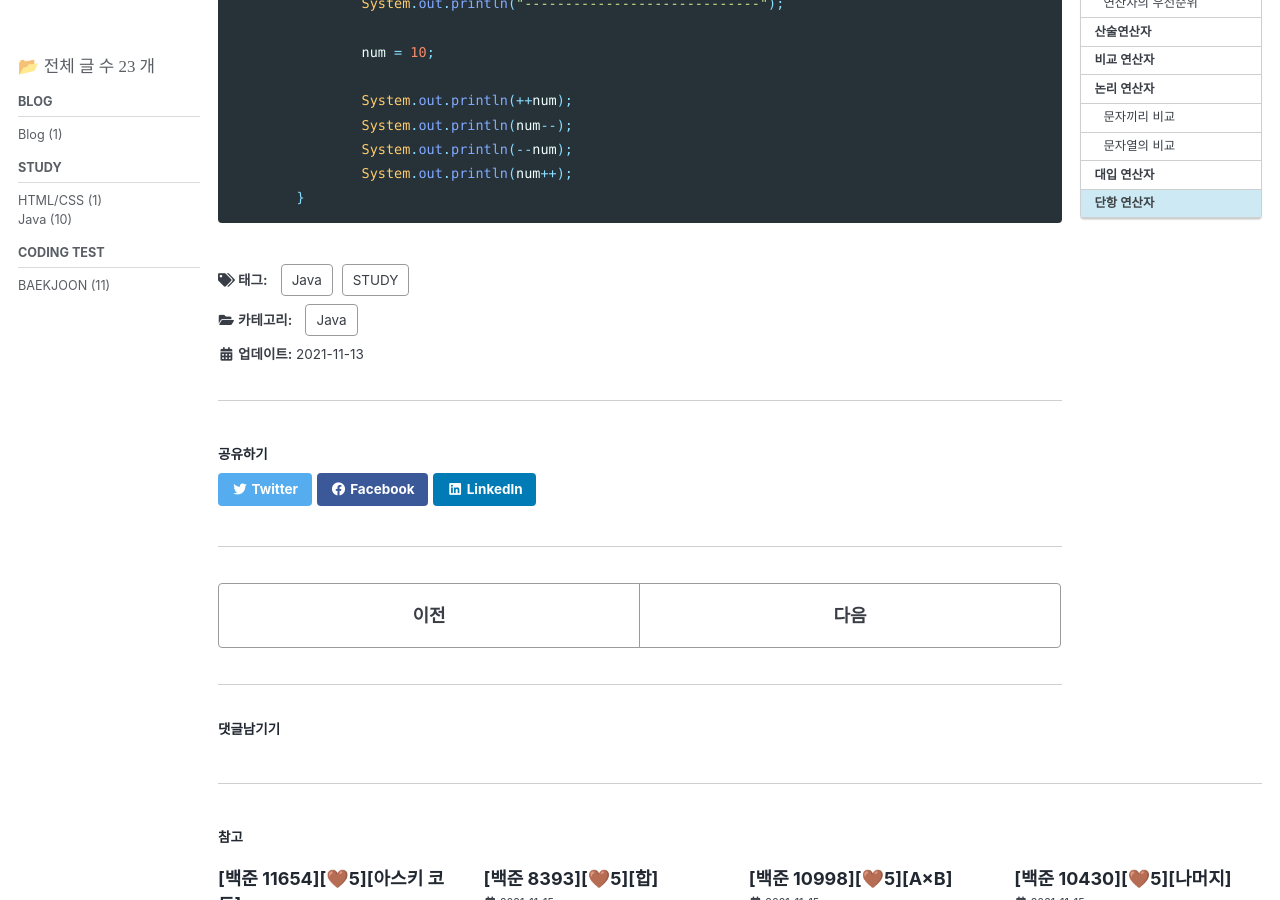
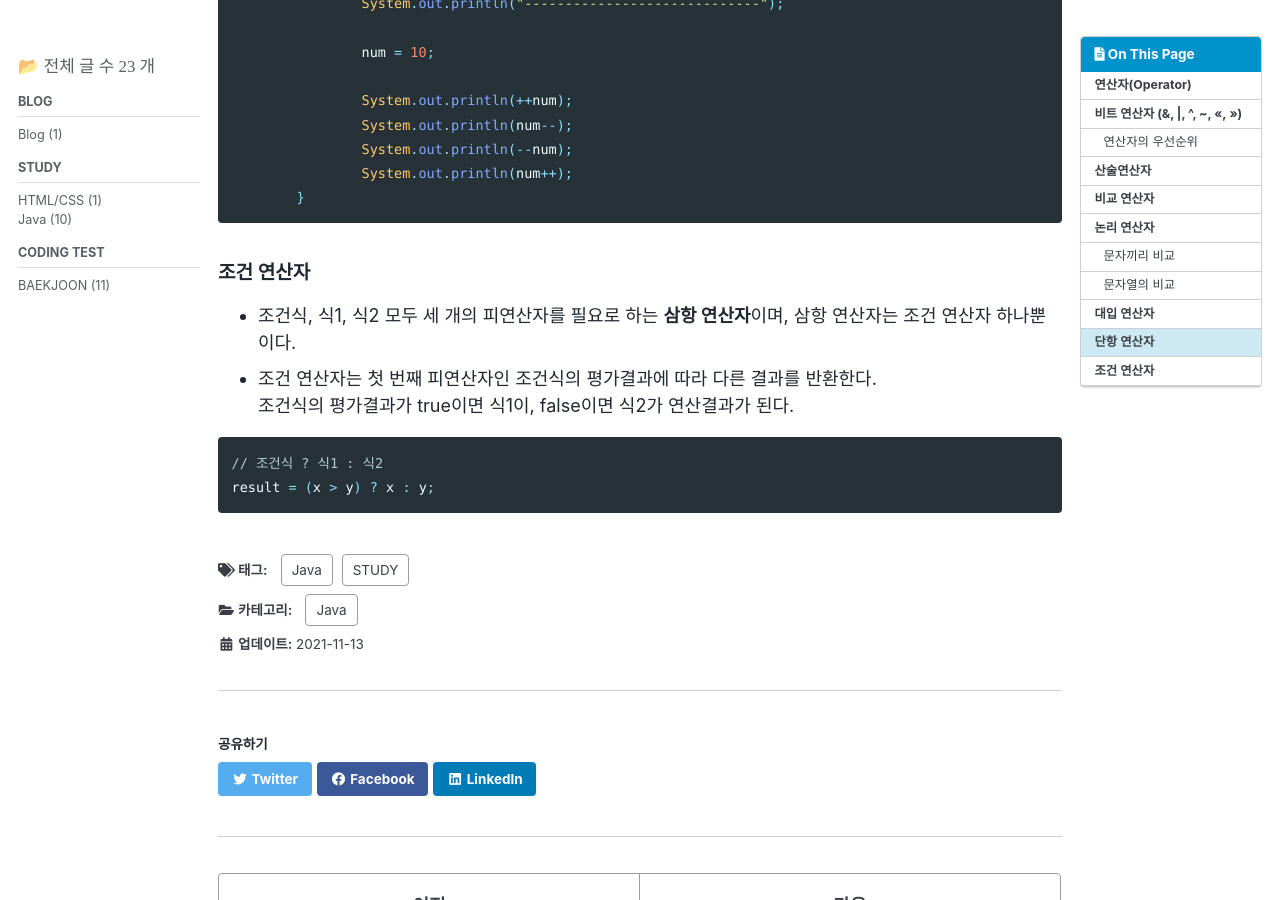
Before and after one commit to devxmonica/devxmonica.github.io, a Jekyll site: the page built from _posts/2021-11-11-6th-posting.md, in a window 1280 px wide and 900 px high, scrolled down 6944 px. Built offline with Jekyll 4.4.1, drawn with Linux system fonts in a browser that asks for light colours; cached includes are drawn as plain includes; comment, search, counter and statistics services are not loaded.

Commit message:
조건 연산자 (삼항 연산자) 추가

````diff
--- a/_posts/2021-11-11-6th-posting.md
+++ b/_posts/2021-11-11-6th-posting.md
@@ -289,3 +289,14 @@ public static void main(String[] args) {
 		System.out.println(num++);
 	}
 ```
+
+#### 조건 연산자
+
+- 조건식, 식1, 식2 모두 세 개의 피연산자를 필요로 하는 **삼항 연산자**이며, 삼항 연산자는 조건 연산자 하나뿐이다.
+- 조건 연산자는 첫 번째 피연산자인 조건식의 평가결과에 따라 다른 결과를 반환한다.
+  조건식의 평가결과가 true이면 식1이, false이면 식2가 연산결과가 된다.
+
+```java
+// 조건식 ? 식1 : 식2
+result = (x > y) ? x : y;
+```
````
